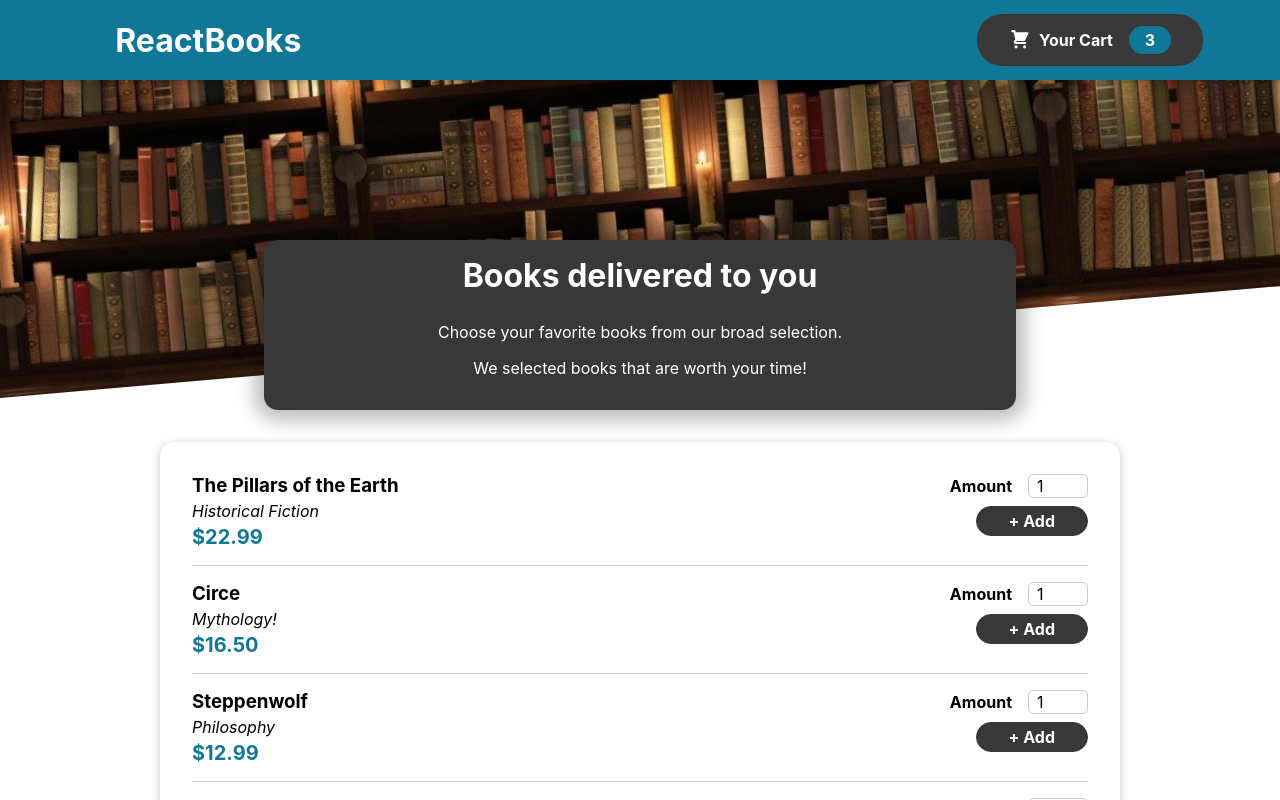
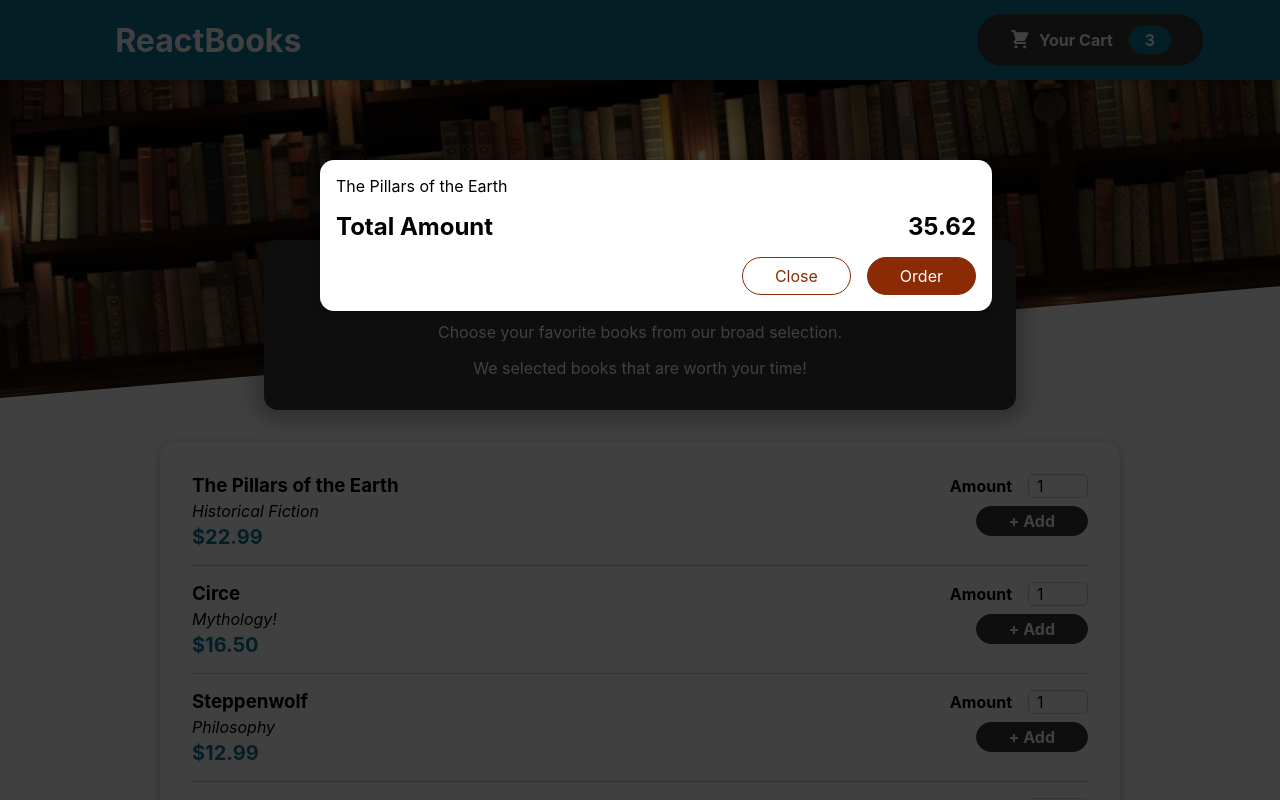
Before and after one commit to alenslyn/bookscart, a React (Create React App) app: page / in a window 1280 px wide. Shown: the top 800 px of the page. Built offline with nearby package versions, Linux system fonts and the light colour scheme.

Commit message:
feat: add portal and modal component

```diff
--- a/public/index.html
+++ b/public/index.html
@@ -28,6 +28,7 @@
   </head>
   <body>
     <noscript>You need to enable JavaScript to run this app.</noscript>
+    <div id="overlays"></div>
     <div id="root"></div>
     <!--
       This HTML file is a template.
--- a/src/App.js
+++ b/src/App.js
@@ -1,10 +1,12 @@
 import "./App.css";
 import Header from "./components/Header/Header";
 import Books from "./components/books/Books";
+import Cart from "./components/books/Cart";
 
 function App() {
   return (
     <>
+      <Cart />
       <Header />
       <main>
         <Books />
--- a/src/components/books/Cart.js
+++ b/src/components/books/Cart.js
@@ -1,4 +1,6 @@
 import classes from "./Cart.module.css";
+import Modal from "./Modal";
+
 const Cart = (props) => {
   const cartItems = (
     <ul className={classes["cart-items"]}>
@@ -15,7 +17,7 @@
     </ul>
   );
   return (
-    <div>
+    <Modal>
       {cartItems}
       <div className={classes.total}>
         <span>Total Amount</span>
@@ -25,7 +27,7 @@
         <button className={classes["button--alt"]}>Close</button>
         <button className={classes.button}>Order</button>
       </div>
-    </div>
+    </Modal>
   );
 };
 
--- /dev/null
+++ b/src/components/books/Modal.js
@@ -0,0 +1,29 @@
+import classes from "./Modal.module.css";
+import ReactDOM from "react-dom";
+
+const Backdrop = (props) => {
+  return <div className={classes.backdrop} />;
+};
+
+const ModalOverlay = (props) => {
+  return (
+    <div className={classes.modal}>
+      <div className={classes.content}>{props.children}</div>
+    </div>
+  );
+};
+const portalElement = document.getElementById("overlays");
+
+const Modal = (props) => {
+  return (
+    <>
+      {ReactDOM.createPortal(<Backdrop />, portalElement)}
+      {ReactDOM.createPortal(
+        <ModalOverlay>{props.children}</ModalOverlay>,
+        portalElement
+      )}
+    </>
+  );
+};
+
+export default Modal;
--- /dev/null
+++ b/src/components/books/Modal.module.css
@@ -0,0 +1,40 @@
+.backdrop {
+  position: fixed;
+  top: 0;
+  left: 0;
+  width: 100%;
+  height: 100vh;
+  z-index: 20;
+  background-color: rgba(0, 0, 0, 0.75);
+}
+
+.modal {
+  position: fixed;
+  top: 20vh;
+  left: 5%;
+  width: 90%;
+  background-color: white;
+  padding: 1rem;
+  border-radius: 14px;
+  box-shadow: 0 2px 8px rgba(0, 0, 0, 0.25);
+  z-index: 30;
+  animation: slide-down 300ms ease-out forwards;
+}
+
+@media (min-width: 768px) {
+  .modal {
+    width: 40rem;
+    left: calc(50% - 20rem);
+  }
+}
+
+@keyframes slide-down {
+  from {
+    opacity: 0;
+    transform: translateY(-3rem);
+  }
+  to {
+    opacity: 1;
+    transform: translateY(0);
+  }
+}
```
